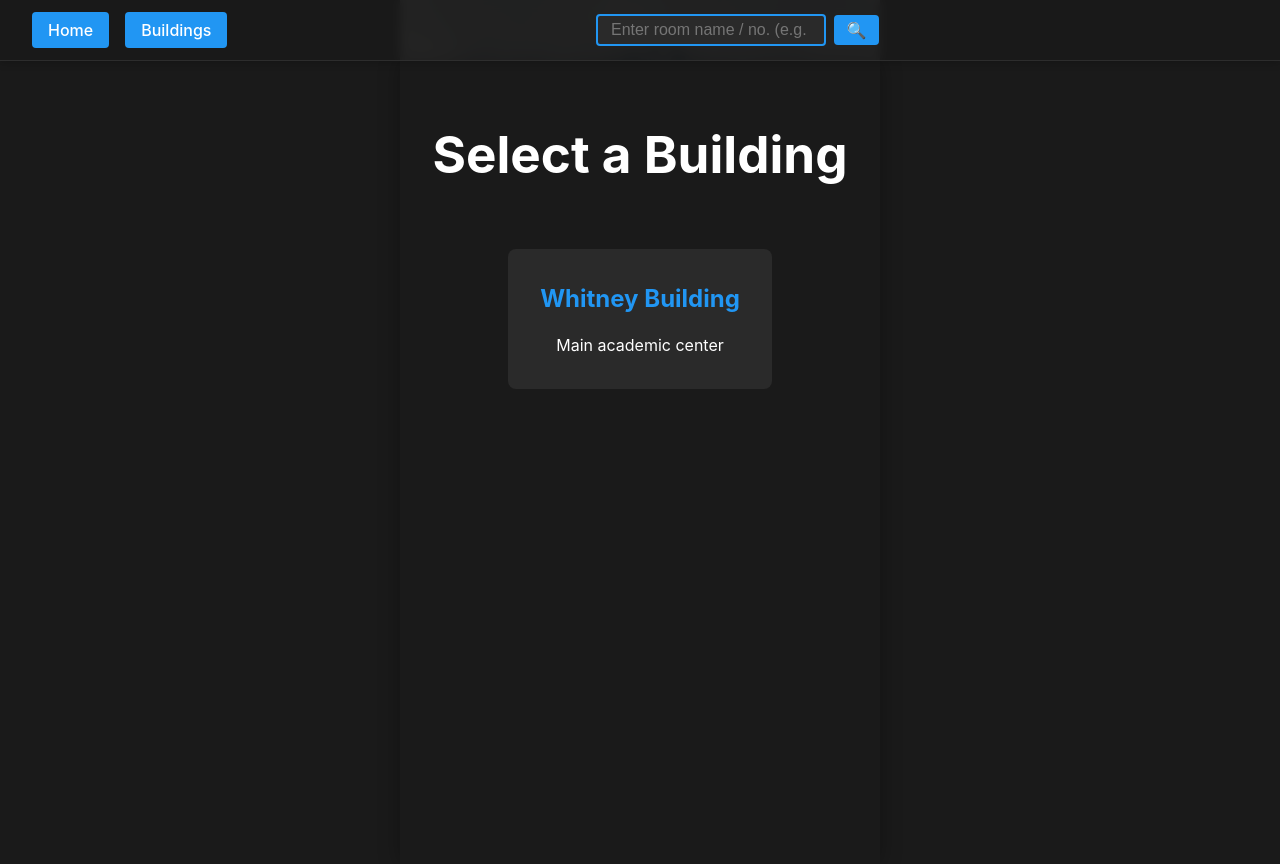
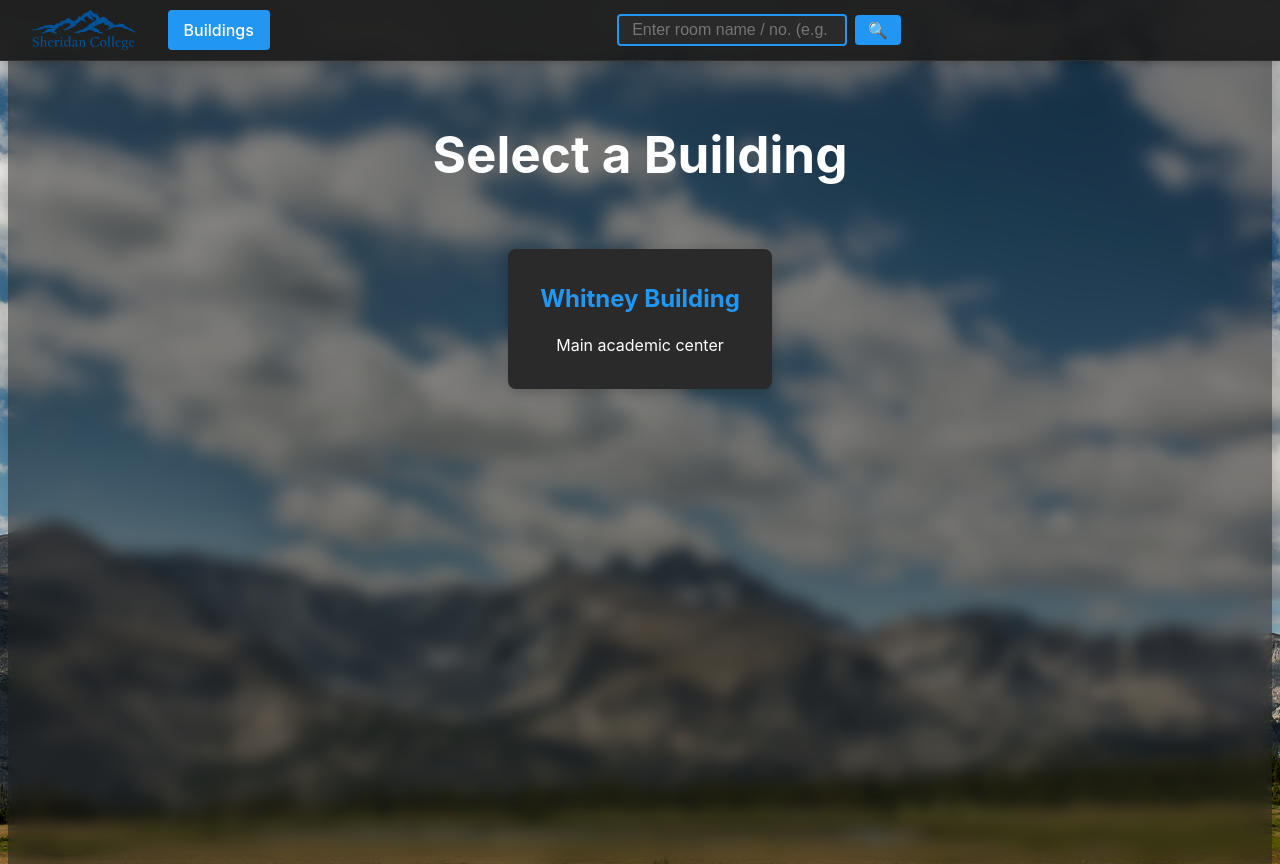
Before and after one commit to scooperdev/CollegeMap, a React (Vite) app in the folder college-map/: page /buildings in a window 1280 px wide. Built offline with nearby package versions, Linux system fonts and the light colour scheme.

Commit message:
touch up styling and fixes

```diff
--- a/college-map/src/App.css
+++ b/college-map/src/App.css
@@ -7,6 +7,7 @@
 
 .app-container {
   min-height: 100vh;
+  width: 100%;
   background-image: url('./assets/bighornmountaintuition.jpg');
   background-size: cover;
   background-position: center;
@@ -19,4 +20,5 @@
   min-height: calc(100vh - 60px);
   display: flex;
   justify-content: center;
+  width: 100%;
 }
--- a/college-map/src/components/BuildingView.tsx
+++ b/college-map/src/components/BuildingView.tsx
@@ -17,6 +17,19 @@ const buildingData = {
         name: 'Second Floor'
       }
     }
+  },
+  'whitneyfloor2': {
+    name: 'Whitney Building',
+    floors: {
+      1: {
+        image: whitneyFloor1,
+        name: 'First Floor'
+      },
+      2: {
+        image: whitneyFloor2,
+        name: 'Second Floor'
+      }
+    }
   }
 };
 
@@ -24,7 +37,10 @@ const BuildingView = () => {
   const { buildingId } = useParams();
   const navigate = useNavigate();
   const [isZoomed, setIsZoomed] = useState(false);
-  const [currentFloor, setCurrentFloor] = useState(1);
+  const [currentFloor, setCurrentFloor] = useState(() => {
+    if (buildingId === 'whitneyfloor2') return 2;
+    return 1;
+  });
   const [scale, setScale] = useState(1);
   const [position, setPosition] = useState({ x: 0, y: 0 });
   const [isDragging, setIsDragging] = useState(false);
@@ -65,20 +81,18 @@ const BuildingView = () => {
   };
 
   const handleWheel = (e: React.WheelEvent) => {
-    e.preventDefault(); // Prevent default scroll
+    e.preventDefault();
     const zoomSensitivity = 0.001;
     const delta = -e.deltaY * zoomSensitivity;
 
     if (isZoomed || e.ctrlKey) {
       const newScale = Math.min(Math.max(0.5, scale * (1 + delta)), 4);
 
-      // Calculate cursor position relative to the image center
       const rect = containerRef.current?.getBoundingClientRect();
       if (rect) {
         const mouseX = e.clientX - rect.left;
         const mouseY = e.clientY - rect.top;
 
-        // Adjust position to maintain zoom point under cursor
         const scaleChange = newScale - scale;
         setPosition({
           x: position.x - (mouseX - rect.width / 2) * (scaleChange / scale),
@@ -105,6 +119,12 @@ const BuildingView = () => {
     }
   }, [isZoomed]);
 
+  const handleFloorChange = (newFloor: number) => {
+    setCurrentFloor(newFloor);
+    const newBuildingId = newFloor === 2 ? 'whitneyfloor2' : 'whitneyfloor1';
+    navigate(`/building/${newBuildingId}`);
+  };
+
   const toggleZoom = () => {
     setIsZoomed(!isZoomed);
     setScale(isZoomed ? 1 : 2);
@@ -119,7 +139,7 @@ const BuildingView = () => {
         {currentFloor < maxFloor && (
           <button
             className="floor-button"
-            onClick={() => setCurrentFloor(currentFloor + 1)}
+            onClick={() => handleFloorChange(currentFloor + 1)}
           >
             Go Up to Floor {currentFloor + 1}
           </button>
@@ -127,7 +147,7 @@ const BuildingView = () => {
         {currentFloor > 1 && (
           <button
             className="floor-button"
-            onClick={() => setCurrentFloor(currentFloor - 1)}
+            onClick={() => handleFloorChange(currentFloor - 1)}
           >
             Go Down to Floor {currentFloor - 1}
           </button>
--- a/college-map/src/components/Header.tsx
+++ b/college-map/src/components/Header.tsx
@@ -1,6 +1,7 @@
 import { useNavigate } from 'react-router-dom';
 import RoomSearch from './RoomSearch';
 import '../styles/Header.css';
+import logo from '../assets/Sheridan_College_Logo-Blue.png';
 
 const Header = () => {
   const navigate = useNavigate();
@@ -8,9 +9,12 @@ const Header = () => {
   return (
     <header className="site-header">
       <div className="header-left">
-        <button onClick={() => navigate('/')} className="header-button">
-          Home
-        </button>
+        <img
+          src={logo}
+          alt="Sheridan College Logo"
+          className="header-logo"
+          onClick={() => navigate('/')}
+        />
         <button onClick={() => navigate('/buildings')} className="header-button">
           Buildings
         </button>
--- a/college-map/src/components/SplashScreen.tsx
+++ b/college-map/src/components/SplashScreen.tsx
@@ -1,12 +1,18 @@
 import { useNavigate } from 'react-router-dom';
 import RoomSearch from './RoomSearch';
 import '../styles/SplashScreen.css';
+import logo from '../assets/Sheridan_College_Logo-Blue.png';
 
 const SplashScreen = () => {
   const navigate = useNavigate();
 
   return (
     <div className="splash-container">
+      <img
+        src={logo}
+        alt="Sheridan College Logo"
+        className="splash-logo"
+      />
       <h1>Welcome to SCIM!</h1>
       <p>Welcome to Sheridan College Interactive Map!</p>
       <p>Find your way around Campus with this interactive room finder / building browser!</p>
--- a/college-map/src/styles/BuildingSelect.css
+++ b/college-map/src/styles/BuildingSelect.css
@@ -7,10 +7,10 @@
   max-width: 1200px;
   margin: 0 auto;
   min-height: calc(100vh - 60px);
-  background-color: #1a1a1a;
+  background-color: rgba(26, 26, 26, 0.5);
+  backdrop-filter: blur(8px);
   color: #ffffff;
-  backdrop-filter: blur(5px);
-  box-shadow: 0 0 20px rgba(0, 0, 0, 0.3);
+  box-shadow: 0 0 20px rgba(0, 0, 0, 0.2);
 }
 
 .buildings-grid {
@@ -29,11 +29,13 @@
   cursor: pointer;
   transition: transform 0.2s, box-shadow 0.2s;
   color: #ffffff;
+  backdrop-filter: none;
+  box-shadow: 0 4px 12px rgba(0, 0, 0, 0.2);
 }
 
 .building-card:hover {
   transform: translateY(-4px);
-  box-shadow: 0 4px 12px rgba(0, 0, 0, 0.1);
+  box-shadow: 0 8px 16px rgba(0, 0, 0, 0.3);
 }
 
 .building-card h2 {
--- a/college-map/src/styles/BuildingView.css
+++ b/college-map/src/styles/BuildingView.css
@@ -5,28 +5,15 @@
   align-items: center;
   width: 100%;
   min-height: calc(100vh - 60px);
-  background-color: #1a1a1a;
+  background-color: rgba(26, 26, 26, 0.85);
+  backdrop-filter: blur(8px);
   color: #ffffff;
-  max-width: 1200px;
   margin: 0 auto;
   position: relative;
-  backdrop-filter: blur(5px);
-  box-shadow: 0 0 20px rgba(0, 0, 0, 0.3);
+  z-index: 1;
 }
 
-.floor-plan {
-  margin-top: 2rem;
-  border: 1px solid #444;
-  padding: 1rem;
-  width: 90vw;
-  height: 70vh;
-  background-color: #2a2a2a;
-  overflow: hidden;
-  position: relative;
-  display: flex;
-  justify-content: center;
-  align-items: center;
-}
+
 
 .floor-plan-content {
   transition: transform 0.1s ease;
--- a/college-map/src/styles/Header.css
+++ b/college-map/src/styles/Header.css
@@ -38,3 +38,14 @@
 .header-button:hover {
   background-color: #1976d2;
 }
+
+.header-logo {
+  height: 40px;
+  cursor: pointer;
+  transition: opacity 0.2s;
+  margin-right: 1rem;
+}
+
+.header-logo:hover {
+  opacity: 0.8;
+}
--- a/college-map/src/styles/SplashScreen.css
+++ b/college-map/src/styles/SplashScreen.css
@@ -5,12 +5,19 @@
   justify-content: center;
   min-height: calc(100vh - 60px);
   width: 100%;
-  max-width: 1200px;
-  background-color: #1a1a1a;
+
+  background-color: rgba(26, 26, 26, 0.5);
+  backdrop-filter: blur(8px);
   color: #ffffff;
   text-align: center;
   padding: 2rem;
   box-sizing: border-box;
+}
+
+.splash-logo {
+  width: 300px;
+  max-width: 90%;
+  margin-bottom: 2rem;
 }
 
 .enter-button {
```
Also changed, not shown: college-map/src/assets/Sheridan_College_Logo-Blue.png (added), 1 other file (tests, documents, lock files or other folders).
